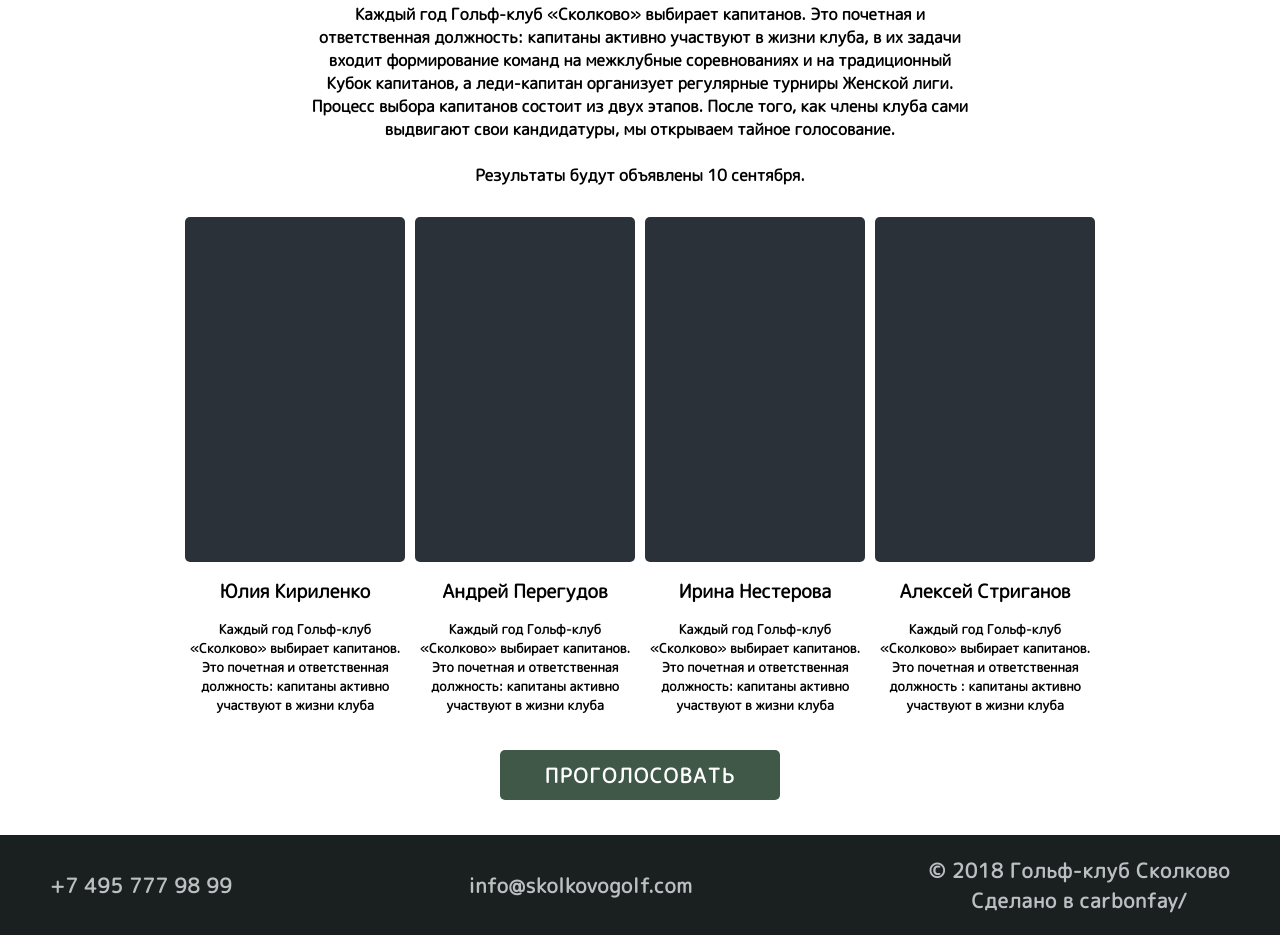
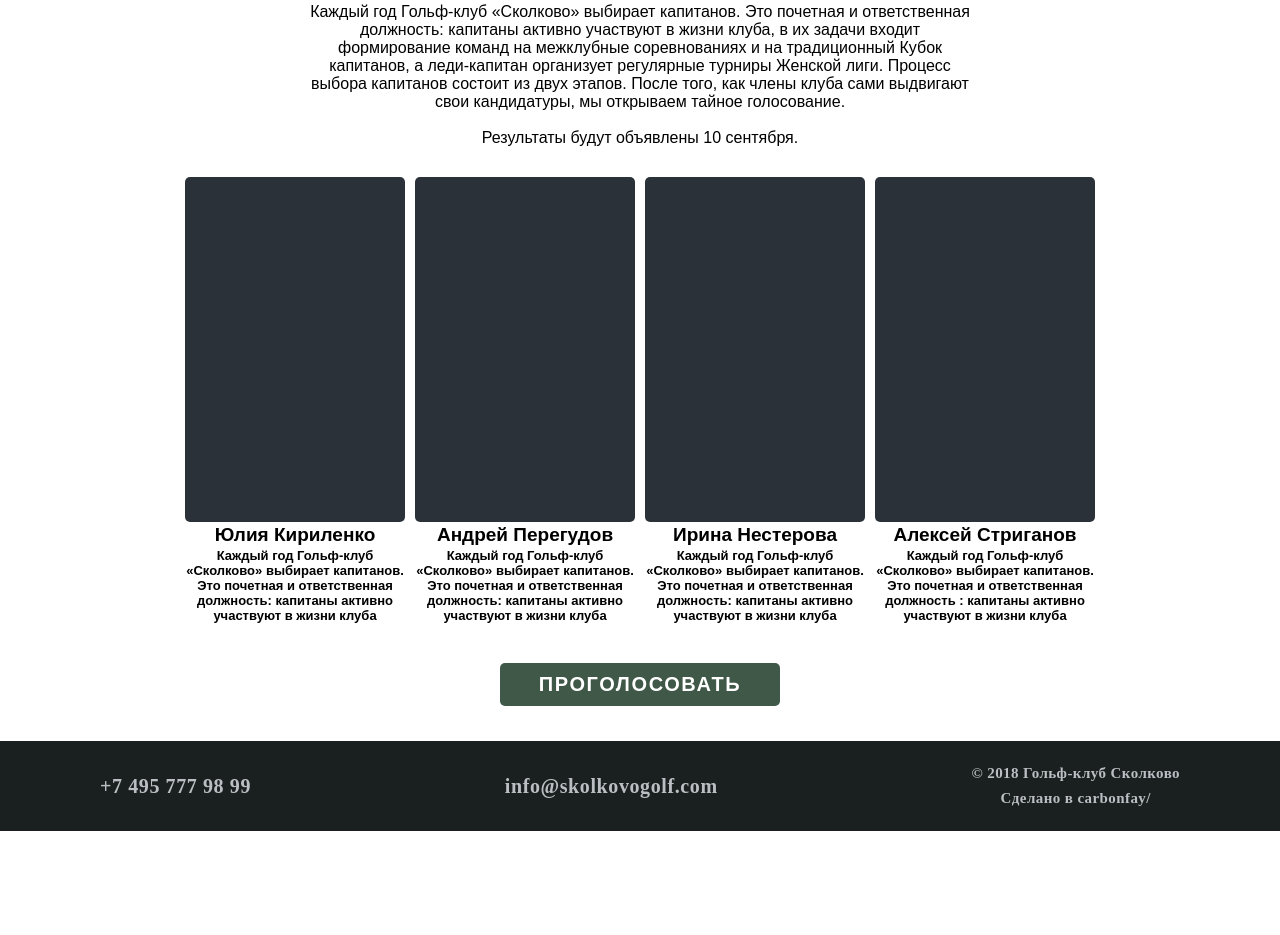
Before and after one commit to Vengetik/Skolkovo-Golf-Club, a website: page index.html in a window 1280 px wide. Shown: the part 827-1762 px from the top of the page. After the commit the page ends 1658 px from the top, so only its background shows below. Drawn offline with Linux system fonts and the light colour scheme.

Commit message:
fixed futer, changed size

```diff
--- a/index.html
+++ b/index.html
@@ -112,7 +112,9 @@
         <p class="trainer__discription trainer__discription--1"><b>Валерия Соколова</b><br>Lorem ipsum dolor sit amet, consectetur adipisicing elit. Ab eligendi
           impedit laudantium nobis repellat reprehenderit sed sit tenetur veniam voluptate?Lorem ipsum dolor sit amet, consectetur adipisicing elit. Ab eligendi
           impedit laudantium nobis repellat reprehenderit sed sit tene Lorem ipsum dolor sit amet.
-          dit laudantium nobis repellat reprehenderit sed sit tene Lorem ipsum dolor sit ametdit laudantium nobis repellat reprehenderit sed sit tene Lorem ipsum dolor sit amet..</p>
+          dit laudantium nobis repellat reprehenderit sed sit tene Lorem ipsum dolor sit ametdit laudantium nobis repell
+          at reprehenderit sed sit tene Lorem ipsum dolor sit amet..          impedit laudantium nobis repellat reprehenderit sed sit tenetur veniam voluptate?Lorem ipsum dolor sit amet, consectetur adipisicing elit. Ab eligendi
+        </p>
       </div>
       <div class="trainer__content trainer__content--2 hidden">
         <img class="trainer__image trainer__image--2" src="img/cand2.png" alt="Фото кандидата">
@@ -143,7 +145,7 @@
     <p class="contacts__number">+7 495 777 98 99</p>
     <p class="contacts__email">info@skolkovogolf.com</p>
     <p class="contracts__copyright">© 2018 Гольф-клуб Сколково<br>
-      Сделано в carbonfay/</p>
+      Сделано в <span>carbonfay/</span></p>
   </section>
 </footer>
 <script src="js/main.js"></script>
--- a/sass/blocks/body.scss
+++ b/sass/blocks/body.scss
@@ -1,5 +1,5 @@
 body {
-  font-family: 'M PLUS Rounded 1c', sans-serif;
+  font-family: $basic-font-family;
   text-align: center;
   background-color: $bg-color;
 
--- a/sass/blocks/card__image.scss
+++ b/sass/blocks/card__image.scss
@@ -21,8 +21,6 @@
   justify-content: center;
   align-items: center;
 
-  height: 345px;
-  width: 220px;
 
   background-image: url("../img/cand1.png");
   background-color: #2a3138;
@@ -42,15 +40,23 @@
   &--4 {
     background-image: url("../img/cand4.png");
   }
-  @media screen and (max-width: 1023px) {
-    height: 250px;
-    width: 160px;
-  }
-  @media screen and (max-width: 500px) {
-    height: 37vh;
+
+  @media screen and (min-width: 320px) {
+    height: 40vh;
     width: 45vw;
   }
-
+  @media screen and (min-width: 500px) {
+    height: 65vh;
+    width: 46vw;
+  }
+  @media screen and (min-width: 767px) {
+    height: 30vh;
+    width: 22vw;
+  }
+  @media screen and (min-width: 1024px) {
+    height: 345px;
+    width: 220px;
+  }
 }
 .card__image:hover {
    animation: out 1.5s 1;
--- a/sass/blocks/footer.scss
+++ b/sass/blocks/footer.scss
@@ -1,13 +1,15 @@
 .footer {
   width: 100%;
 
+  padding: 20px 0;
   font-size: 20px;
-  font-weight: bold;
   color: #bbbfc3;
   text-decoration: none;
   letter-spacing: 0.03em;
 
   background: #1a2020;
+
+  font: 14px/1.2 'ProximaNova', "TimesNewRoman", Verdana, sans-serif;
   @media screen and (max-width: 550px) {
     font-size: 8px;
   }
@@ -19,8 +21,73 @@
   display: flex;
   justify-content: space-between;
   align-items: center;
-  margin: auto 50px;
-  @media screen and (max-width: 620px) {
+  margin: auto 100px;
+  @media screen and (max-width: 768px) {
+    flex-direction: column;
+    justify-content: center;
+    align-items: center;
+    margin: 0;
+  }
+  @media screen and (max-width: 1024px) {
     margin: 0;
   }
 }
+.contacts__number {
+  font-size: 20px;
+  line-height: 20px;
+  font-weight: bold;
+  color: #bbbfc3;
+  letter-spacing: 0.03em;
+  margin: 0;
+  padding-top: 25px;
+  padding-bottom: 30px;
+  @media screen and (min-width: 767px) {
+    margin: 0;
+    padding: 0;
+  }
+}
+.contacts__email {
+  font-size: 20px;
+  line-height: 20px;
+  font-weight: bold;
+  color: #bbbfc3;
+  letter-spacing: 0.03em;
+  margin-top: 0;
+  @media screen and (min-width: 767px) {
+    margin: 0;
+  }
+}
+.contracts__copyright {
+  width: 90%;
+  margin-top: 20px;
+  border-top: 1px solid rgba(255,255,255,0.2);
+  padding-top: 17px;
+  font-size: 12px;
+  line-height: 20px;
+  color: #7b8081;
+  & br {
+    display: none;
+  }
+  & span {
+    color: #bbbfc3;
+    font-size: 15px;
+    line-height: 25px;
+    text-decoration: none;
+  }
+  @media screen and (min-width: 767px) {
+    width: auto;
+    margin: 0;
+    padding: 0;
+
+    font-size: 15px;
+    font-weight: bold;
+    line-height: 25px;
+    color: #bbbfc3;
+
+    border: 0;
+
+    & br {
+      display: block;
+    }
+  }
+}
--- a/sass/blocks/main__info.scss
+++ b/sass/blocks/main__info.scss
@@ -1,11 +1,10 @@
 .main__info {
   margin: 30px auto;
   max-width: 670px;
-  font-weight: bold;
 }
 .info__content {
   z-index: 100;
   @media screen and (max-width: 767px) {
-    font-size: 14px;
+    font-size: 16px;
   }
 }
--- a/sass/blocks/main__modals.scss
+++ b/sass/blocks/main__modals.scss
@@ -15,7 +15,7 @@
 .vote__heading {
   color: $header-font-color;
   margin: 0;
-  margin-top: 0px;
+  margin-top: 35px;
   font-size: 26px;
   padding: 0;
 }
@@ -54,6 +54,7 @@
   justify-content: space-between;
   align-items: center;
   width: 600px;
+  height: 100vh;
 }
 .modal__trainer > svg {
 margin-top: 10px;
@@ -63,6 +64,7 @@ margin-top: 10px;
   flex-grow: 1;
   justify-content: center;
   align-items: center;
+  flex-direction: column;
 
   height: 250px;
 
--- a/sass/blocks/main__vote.scss
+++ b/sass/blocks/main__vote.scss
@@ -23,7 +23,8 @@
 .card__group {
   display: flex;
   flex-direction: column;
-  justify-content: space-between;
+  justify-content: center;
+  align-items: center;
   @media screen  and (min-width: 768px) {
     flex-direction: row;
   }
--- a/sass/blocks/vote__card.scss
+++ b/sass/blocks/vote__card.scss
@@ -5,20 +5,23 @@
   justify-content: center;
   align-items: center;
   flex-shrink: 2;
+
 }
 
 .card__heading {
-  margin: 15px 0;
+  margin: 2px 0;
   padding: 0;
   text-align: left;
+  font-size: 19px;
   @media screen and (max-width: 500px) {
-    font-size: 12px;
+    font-size: 16px;
   }
 }
 .card__discription {
   font-size: 13px;
   font-weight: bold;
   margin: 0;
+  margin-bottom: 5px;
   max-width: 230px;
   @media screen and (max-width: 500px) {
     display: none;
--- a/sass/global/fonts.scss
+++ b/sass/global/fonts.scss
@@ -1,11 +1,17 @@
 @font-face {
-  font-family: "Lato-bold";
+  font-family: "ProximaNova-Bold";
   font-weight: 700;
-  src: url(../fonts/Lato-Bold.ttf) format("ttf");
+  src: url(../fonts/ProximaNova-Bold.otf) format("otf");
 }
 
 @font-face {
-  font-family: "Lato";
+  font-family: "ProximaNova";
+  font-weight: 400;
+  src: url(../fonts/ProximaNova-Reg.otf) format("otf");
+}
+
+@font-face {
+  font-family: "ProximaNova-Light";
   font-weight: 300;
-  src: url(../fonts/Lato-Regular.ttf) format("ttf");
+  src: url(../fonts/ProximaNova-Light.otf) format("otf");
 }
--- a/sass/mixins.scss
+++ b/sass/mixins.scss
@@ -18,8 +18,7 @@
   width: 500px;
   max-width: 100%;
 
-  height: 400px;
-  max-height: 100%;
+
 
   position: fixed;
 
--- a/sass/variables.scss
+++ b/sass/variables.scss
@@ -2,8 +2,8 @@ $body-width: 100%;
 $bg-color: #ffffff;
 $header-font-color: #3f5847;
 
-$basic-font-family: 'Lato', sans-serif;
-$second-font-family: 'Times New Roman', sans-serif;
+$basic-font-family: 'ProximaNova', sans-serif;
+$light-font-family: 'ProximaNova-light', sans-serif;
 
 $tablet-widths: "(max-width: 767px)";
 $desktop-widths: "(max-width: 1200px)";
```
Also changed, not shown: css/global/fonts.css, css/style.css, fonts/Lato-Bold.ttf (deleted), fonts/Lato-Regular.ttf (deleted), fonts/ProximaNova-Black.otf (added), fonts/ProximaNova-Bold.otf (added), fonts/ProximaNova-Light.otf (added), fonts/ProximaNova-Reg.otf (added).
